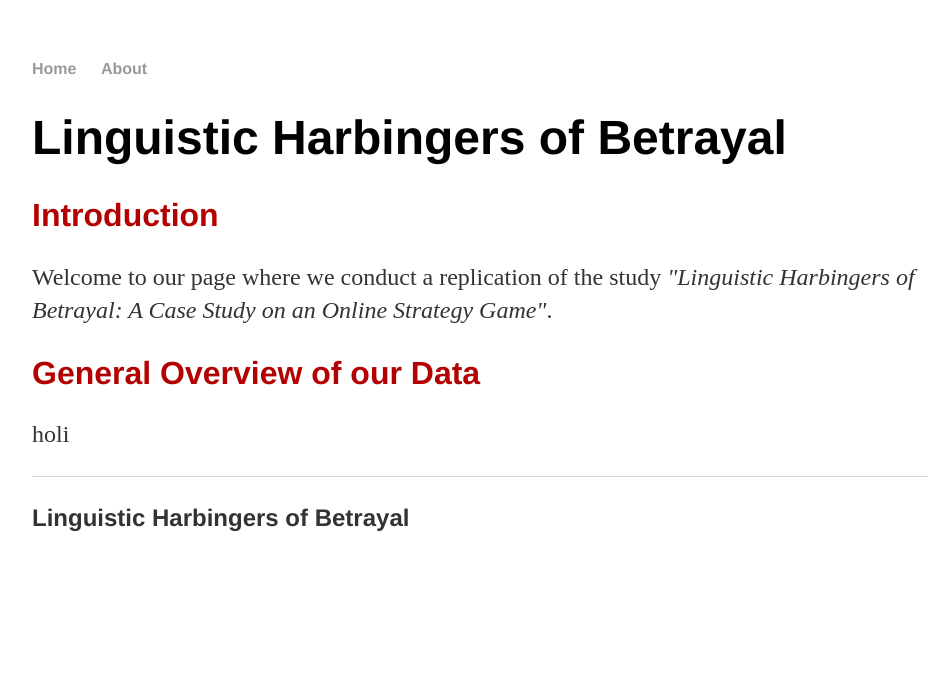
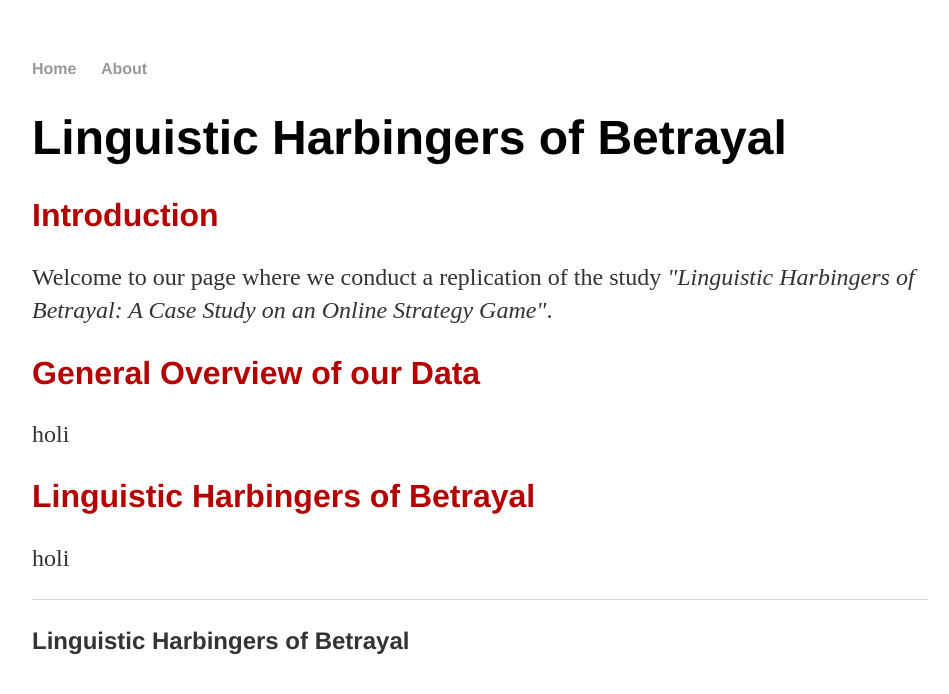
Before and after one commit to carrizo-git/carrizo-git.github.io, a Jekyll site: the page built from index.md, in a window 1280 px wide. Shown: the top 694 px of the page, without its empty margins (160-1109 px from the left). Built offline with Jekyll 4.4.1, drawn with Linux system fonts in a browser that asks for light colours.

Commit message:
Update index.md

```diff
--- a/index.md
+++ b/index.md
@@ -9,4 +9,6 @@ title: Linguistic Harbingers of Betrayal
 A Case Study on an Online Strategy Game"</em>. </p>
 	<h2 id="overview"> General Overview of our Data</h2>
 	<p> holi </p>
+	<h2 id="harbingers"> Linguistic Harbingers of Betrayal</h2>
+	<p> holi </p>
 </div><!-- /.blurb -->
```
